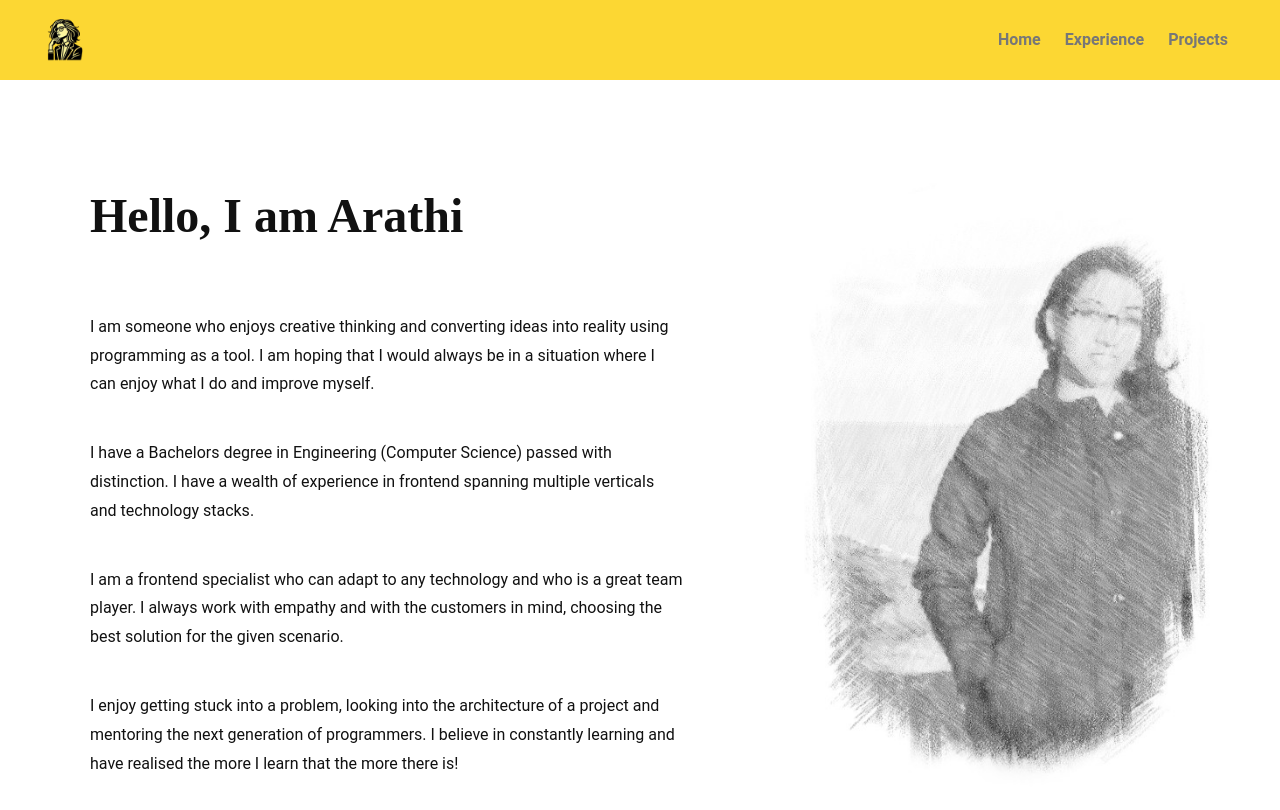
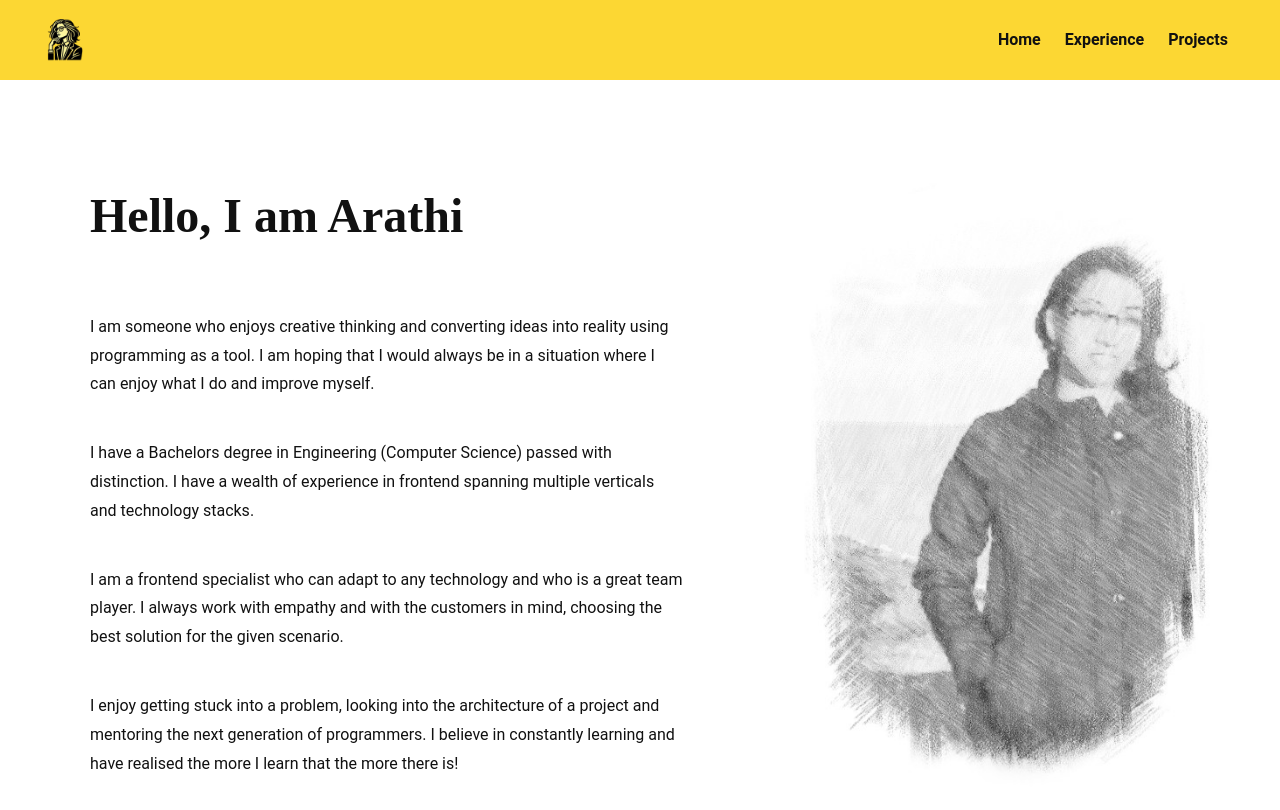
Before and after one commit to arathi-sreekumar/portfolio, a React (Vite) app: page /#/ in a window 1280 px wide. Shown: the top 810 px of the page. Built offline with nearby package versions, Linux system fonts and the light colour scheme.

Commit message:
fixing accessibility issue

```diff
--- a/src/components/Nav/components/NavItem.css.ts
+++ b/src/components/Nav/components/NavItem.css.ts
@@ -3,7 +3,7 @@ import styled from "styled-components";
 
 export const NavItemUI = styled(NavLink)`
   padding: 4px 12px;
-  color: var(--grey-400);
+  color: var(--grey-600);
   text-decoration: none;
   font-weight: bold;
 
```
